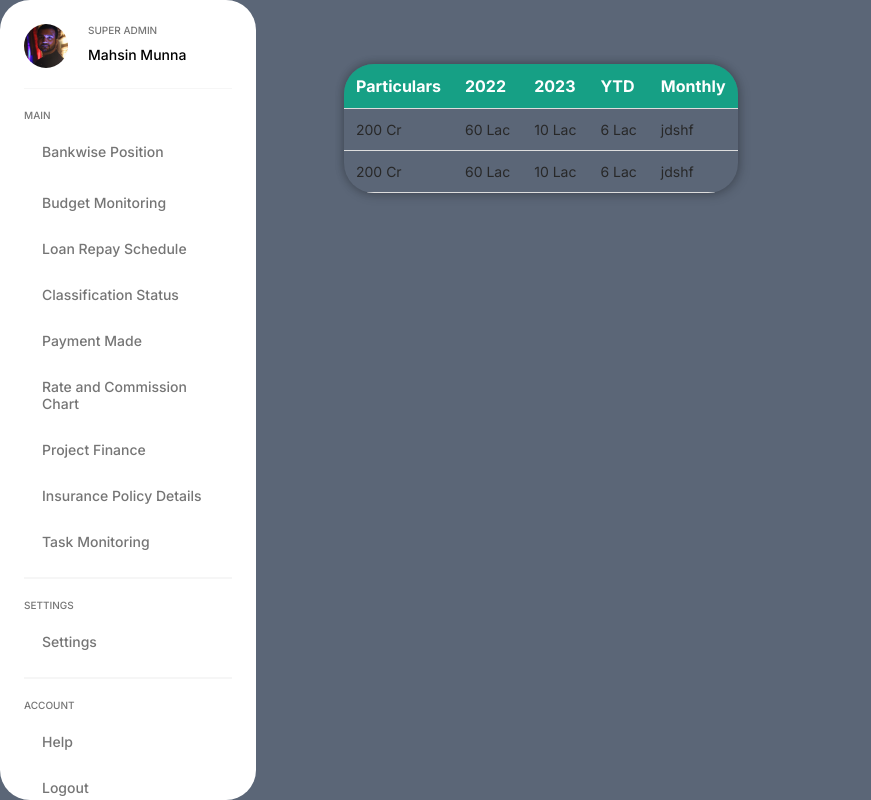
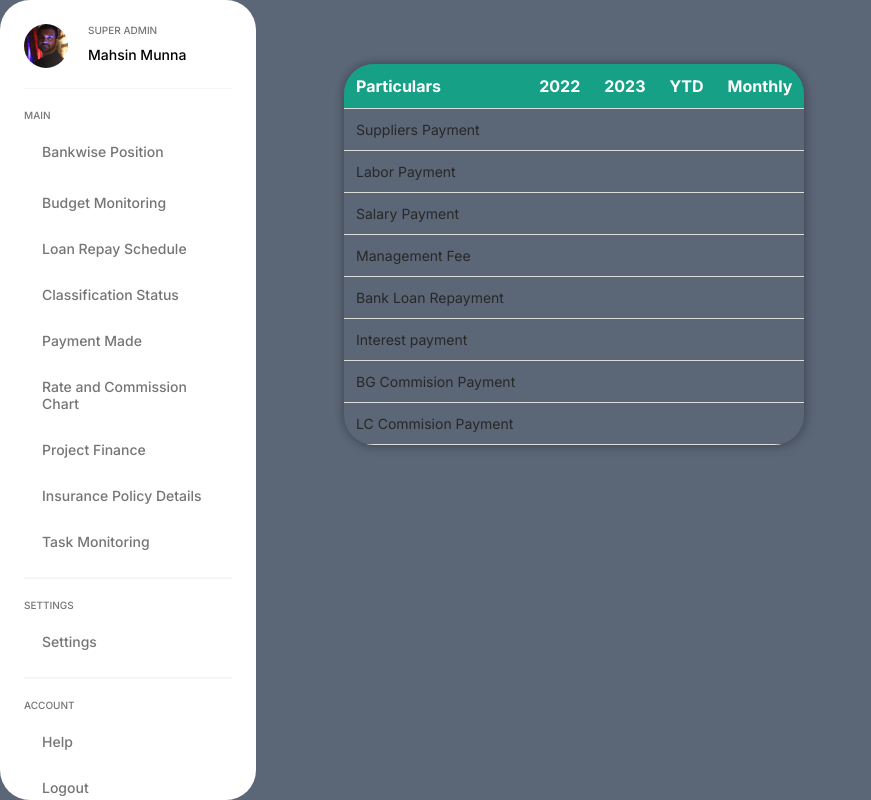
Before and after one commit to thaminultazbir/rplDashboard, a React (Create React App) app: page /paymentmade in a window 1280 px wide. Shown: the whole page, without its empty margins (0-871 px from the left). Built offline with nearby package versions, Linux system fonts and the light colour scheme; some icons are missing; the HTML template or start-up script is replaced by a standard one.

Commit message:
JSON data mapping

```diff
--- a/src/Db.js
+++ b/src/Db.js
@@ -1,4 +1,146 @@
 const Db = {
+    budgetMonitoring:[
+      {
+        Previous05YearsBudgetVsActual: "200 Cr",
+        CurrentYearlyBudget: "60 Lac",
+        MonthlyBudget: "10 Lac",
+        MonthlyActual: "6 Lac",
+        CumulativeVariance: "jdshf",
+      },
+      {
+        Previous05YearsBudgetVsActual: "200 Cr",
+        CurrentYearlyBudget: "60 Lac",
+        MonthlyBudget: "10 Lac",
+        MonthlyActual: "6 Lac",
+        CumulativeVariance: "jdshf",
+      },
+    ],
+    loanRepaySchedule:[
+      {
+        loanType: "Personal",
+        loanAccountNo: "ABC1234567",
+        creationDate: "11-Oct-24",
+        dueDate: "12-Nov-24",
+        Ageing: "5 Years"
+      }
+    ],
+    classificationStatus:[
+      {
+        loanType: "Personal",
+        loanAccountNo: "ABC1234567",
+        creationDate: "11-Oct-24",
+        dueDate: "12-Nov-24",
+        status: "Active"
+      }
+    ],
+    paymentMade:[
+      {
+        particulars: "Suppliers Payment",
+        y2022:"",
+        y2023:"",
+        ytd:"",
+        monnthly:""
+      },
+      {
+        particulars: "Labor Payment",
+        y2022:"",
+        y2023:"",
+        ytd:"",
+        monnthly:""
+      },
+      {
+        particulars: "Salary Payment",
+        y2022:"",
+        y2023:"",
+        ytd:"",
+        monnthly:""
+      },
+      {
+        particulars: "Management Fee",
+        y2022:"",
+        y2023:"",
+        ytd:"",
+        monnthly:""
+      },
+      {
+        particulars: "Bank Loan Repayment",
+        y2022:"",
+        y2023:"",
+        ytd:"",
+        monnthly:""
+      },
+      {
+        particulars: "Interest payment",
+        y2022:"",
+        y2023:"",
+        ytd:"",
+        monnthly:""
+      },
+      {
+        particulars: "BG Commision Payment",
+        y2022:"",
+        y2023:"",
+        ytd:"",
+        monnthly:""
+      },
+      {
+        particulars: "LC Commision Payment",
+        y2022:"",
+        y2023:"",
+        ytd:"",
+        monnthly:""
+      }
+    ],
+    ratesandCommissionChart:[
+      {
+        BankName: "Agrani Bank Limited",
+        currentInterestRate: "",
+        previous03YearsInterestRate:"",
+        currentCommissionRate:""
+      },
+      {
+        BankName: "Eastern Bank Limited",
+        currentInterestRate: "",
+        previous03YearsInterestRate:"",
+        currentCommissionRate:""
+      },
+      {
+        BankName: "Midland Bank",
+        currentInterestRate: "",
+        previous03YearsInterestRate:"",
+        currentCommissionRate:""
+      },
+      {
+        BankName: "Modhumoti Bank Limited",
+        currentInterestRate: "",
+        previous03YearsInterestRate:"",
+        currentCommissionRate:""
+      },
+      {
+        BankName: "Premier Bank Ltd",
+        currentInterestRate: "",
+        previous03YearsInterestRate:"",
+        currentCommissionRate:""
+      },
+      {
+        BankName: "Shahjalal Islami Bank Ltd",
+        currentInterestRate: "",
+        previous03YearsInterestRate:"",
+        currentCommissionRate:""
+      },
+      {
+        BankName: "City Bank Ltd",
+        currentInterestRate: "",
+        previous03YearsInterestRate:"",
+        currentCommissionRate:""
+      },
+      {
+        BankName: "Standard Bank Limited",
+        currentInterestRate: "",
+        previous03YearsInterestRate:"",
+        currentCommissionRate:""
+      }
+    ],
     projectFinance:[
       {
           BankName: "Agrani Bank Ltd",
@@ -50,21 +192,23 @@ const Db = {
           DistributedAmount: "200 cr",
         },
   ],
-    budgetMonitoring:[
+  insurancePolicyDetails:[
     {
-        Previous05YearsBudgetVsActual: "200 Cr",
-        CurrentYearlyBudget: "60 Lac",
-        MonthlyBudget: "10 Lac",
-        MonthlyActual: "6 Lac",
-        CumulativeVariance: "jdshf",
-      },
+      policyDetails:"",
+      insurer:"",
+      insuree:"",
+      policyDate:"12-Nov-24",
+      coveringPeriod: "2 Years"
+    }
+  ],
+  taskMonitoring:[
     {
-        Previous05YearsBudgetVsActual: "200 Cr",
-        CurrentYearlyBudget: "60 Lac",
-        MonthlyBudget: "10 Lac",
-        MonthlyActual: "6 Lac",
-        CumulativeVariance: "jdshf",
-      },
+      Adhoc:"",
+      monthly:"",
+      quarterly:"",
+      halfyearly:"",
+      yearly:""
+    }
   ],
 };
 
--- a/src/components/pages/Classificationstatus.js
+++ b/src/components/pages/Classificationstatus.js
@@ -12,14 +12,14 @@ export default function classificationstatus(){
                 <th>Status</th>
             </tr>
             {
-                Db.budgetMonitoring.map((data, index)=>{
+                Db.classificationStatus.map((data, index)=>{
                     return(
                         <tr>
-                            <td key={index}>{data.Previous05YearsBudgetVsActual}</td>
-                            <td key={index}>{data.CurrentYearlyBudget}</td>
-                            <td key={index}>{data.MonthlyBudget}</td>
-                            <td key={index}>{data.MonthlyActual}</td>
-                            <td key={index}>{data.CumulativeVariance}</td>
+                            <td key={index}>{data.loanType}</td>
+                            <td key={index}>{data.loanAccountNo}</td>
+                            <td key={index}>{data.creationDate}</td>
+                            <td key={index}>{data.dueDate}</td>
+                            <td key={index}>{data.status}</td>
                         </tr>
                     );
                 })
--- a/src/components/pages/Insurancepolicydetails.js
+++ b/src/components/pages/Insurancepolicydetails.js
@@ -12,14 +12,14 @@ export default function Insurancepolicydetails(){
                 <th>Covering Period</th>
             </tr>
             {
-                Db.budgetMonitoring.map((data, index)=>{
+                Db.insurancePolicyDetails.map((data, index)=>{
                     return(
                         <tr>
-                            <td key={index}>{data.Previous05YearsBudgetVsActual}</td>
-                            <td key={index}>{data.CurrentYearlyBudget}</td>
-                            <td key={index}>{data.MonthlyBudget}</td>
-                            <td key={index}>{data.MonthlyActual}</td>
-                            <td key={index}>{data.CumulativeVariance}</td>
+                            <td key={index}>{data.policyDetails}</td>
+                            <td key={index}>{data.insurer}</td>
+                            <td key={index}>{data.insuree}</td>
+                            <td key={index}>{data.policyDate}</td>
+                            <td key={index}>{data.coveringPeriod}</td>
                         </tr>
                     );
                 })
--- a/src/components/pages/Loanrepayschedule.js
+++ b/src/components/pages/Loanrepayschedule.js
@@ -12,14 +12,14 @@ export default function Loanrepayschedule(){
                 <th>Ageing</th>
             </tr>
             {
-                Db.budgetMonitoring.map((data, index)=>{
+                Db.loanRepaySchedule.map((data, index)=>{
                     return(
                         <tr>
-                            <td key={index}>{data.Previous05YearsBudgetVsActual}</td>
-                            <td key={index}>{data.CurrentYearlyBudget}</td>
-                            <td key={index}>{data.MonthlyBudget}</td>
-                            <td key={index}>{data.MonthlyActual}</td>
-                            <td key={index}>{data.CumulativeVariance}</td>
+                            <td key={index}>{data.loanType}</td>
+                            <td key={index}>{data.loanAccountNo}</td>
+                            <td key={index}>{data.creationDate}</td>
+                            <td key={index}>{data.dueDate}</td>
+                            <td key={index}>{data.Ageing}</td>
                         </tr>
                     );
                 })
--- a/src/components/pages/Paymentmade.js
+++ b/src/components/pages/Paymentmade.js
@@ -12,14 +12,14 @@ export default function Paymentmade(){
                 <th>Monthly</th>
             </tr>
             {
-                Db.budgetMonitoring.map((data, index)=>{
+                Db.paymentMade.map((data, index)=>{
                     return(
                         <tr>
-                            <td key={index}>{data.Previous05YearsBudgetVsActual}</td>
-                            <td key={index}>{data.CurrentYearlyBudget}</td>
-                            <td key={index}>{data.MonthlyBudget}</td>
-                            <td key={index}>{data.MonthlyActual}</td>
-                            <td key={index}>{data.CumulativeVariance}</td>
+                            <td key={index}>{data.particulars}</td>
+                            <td key={index}>{data.y2022}</td>
+                            <td key={index}>{data.y2023}</td>
+                            <td key={index}>{data.ytd}</td>
+                            <td key={index}>{data.monnthly}</td>
                         </tr>
                     );
                 })
--- a/src/components/pages/Rateandcommissionchart.js
+++ b/src/components/pages/Rateandcommissionchart.js
@@ -11,14 +11,13 @@ export default function Rateandcommissionchart(){
                 <th>Current Commission Rate</th>
             </tr>
             {
-                Db.budgetMonitoring.map((data, index)=>{
+                Db.ratesandCommissionChart.map((data, index)=>{
                     return(
                         <tr>
-                            <td key={index}>{data.Previous05YearsBudgetVsActual}</td>
-                            <td key={index}>{data.CurrentYearlyBudget}</td>
-                            <td key={index}>{data.MonthlyBudget}</td>
-                            <td key={index}>{data.MonthlyActual}</td>
-                            <td key={index}>{data.CumulativeVariance}</td>
+                            <td key={index}>{data.BankName}</td>
+                            <td key={index}>{data.currentInterestRate}</td>
+                            <td key={index}>{data.previous03YearsInterestRate}</td>
+                            <td key={index}>{data.currentCommissionRate}</td>
                         </tr>
                     );
                 })
--- a/src/components/pages/Taskmonitoring.js
+++ b/src/components/pages/Taskmonitoring.js
@@ -12,14 +12,14 @@ export default function Taskmonitoring(){
                 <th>Yearly</th>
             </tr>
             {
-                Db.budgetMonitoring.map((data, index)=>{
+                Db.taskMonitoring.map((data, index)=>{
                     return(
                         <tr>
-                            <td key={index}>{data.Previous05YearsBudgetVsActual}</td>
-                            <td key={index}>{data.CurrentYearlyBudget}</td>
-                            <td key={index}>{data.MonthlyBudget}</td>
-                            <td key={index}>{data.MonthlyActual}</td>
-                            <td key={index}>{data.CumulativeVariance}</td>
+                            <td key={index}>{data.Adhoc}</td>
+                            <td key={index}>{data.monthly}</td>
+                            <td key={index}>{data.quarterly}</td>
+                            <td key={index}>{data.halfyearly}</td>
+                            <td key={index}>{data.yearly}</td>
                         </tr>
                     );
                 })
```
Lines whose indentation alone changed are shown as unchanged.
